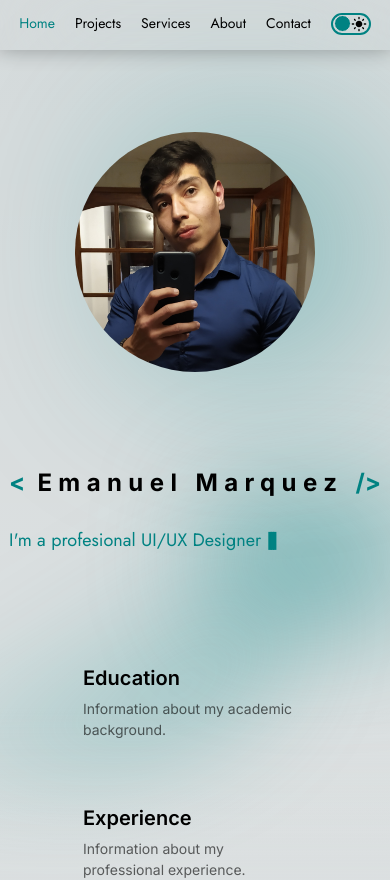
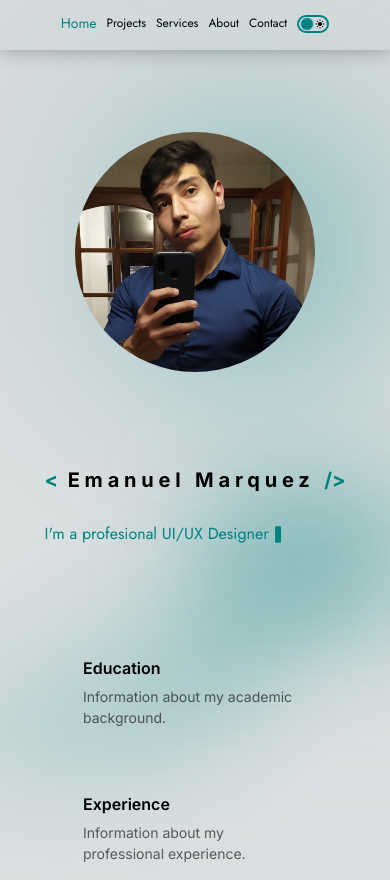
Before and after one commit to EmanuelGuillermoMarquez/Portfolio, a Next.js app: page / in a window 390 px wide. Shown: the top 880 px of the page. Built offline with nearby package versions, Linux system fonts and the light colour scheme.

Commit message:
responsive modified

```diff
--- a/src/app/about/page.jsx
+++ b/src/app/about/page.jsx
@@ -67,7 +67,7 @@ export default function AboutPage() {
                     <p>I currently work as a lawyer and, within the IT world, I work remotely and independently based on the needs of each client, and always predisposed to new opportunities.</p>
                     <p>I am looking for new opportunities where I can contribute my knowledge and, at the same time, grow professionally.</p>
                     <p>I'm from Santa Fe, Argentina.</p>
-                    <div style={{display:'flex', justifyContent:'space-between', width:'100%', padding:'4rem 0 '}}>
+                    <div style={{display:'flex', justifyContent:'space-between', gap:'20px', width:'100%', padding:'4rem 0 '}}>
                         <button><a href='/projects'>Recent works...</a></button>
                         <button><a href='/contact'>Let's Start!</a></button>
                     </div>
--- a/src/app/page.module.css
+++ b/src/app/page.module.css
@@ -242,7 +242,6 @@
   }
   .grid {
     grid-template-columns: 1fr;
-    margin-bottom: 120px;
   }
   .card {
     padding: 2rem;
@@ -276,6 +275,18 @@
     letter-spacing: 0.4rem;
   }
 }
+@media (max-width: 450px) {
+  .section_info h1 {
+    font-size: 20px;
+    letter-spacing: 0.3rem;
+  }
+  .card h2 {
+    font-size: 16px;
+  }
+  .card p {
+    font-size: 14px;
+  }
+}
 
 
 
--- a/src/app/projects/page.module.css
+++ b/src/app/projects/page.module.css
@@ -253,4 +253,9 @@
     .slide {
         height: 250px;
     }
+    .container h3 {
+        font-size: 1.5rem;
+        line-height: 3rem;
+        letter-spacing: 0.1rem;
+    }
 }
--- a/src/components/navbar/Navbar.jsx
+++ b/src/components/navbar/Navbar.jsx
@@ -78,10 +78,10 @@ function Navbar() {
           </Link>
         ))}
 
-        <div style={{position:'relative'}}>
+        <div style={{position:'relative', height:'min-content'}}>
           <div ref={ref} className={styles.theme_switch} onClick={handleThemeSwitch}>
-            <DarkModeIcon fontSize='10px'/>
-            <LightModeIcon fontSize='10px'/>
+            <DarkModeIcon fontSize='10px' className={styles.icon}/>
+            <LightModeIcon fontSize='10px' className={styles.icon}/>
           </div>
           <div style={{height: '1px', margin: '1px', backgroundColor: 'transparent'}}></div>
         </div>
--- a/src/components/navbar/navbar.module.css
+++ b/src/components/navbar/navbar.module.css
@@ -77,18 +77,22 @@ text-decoration: none;
     z-index: 0;
     width: 15px;
     height: 15px;
-    margin-left: 1px;
+    margin: 0 1px;
     left: 0;
     right: unset;
-    border: solid thin rgb(var(--background-start-rgb));
+    border: solid thin rgba(var(--background-end-rgb), 0.6);
     border-radius: 50%;
     background-color: var(--special-color);
     transition: 0.3s ease;
 }
 .theme_switch.dark_mode::before {
     left: unset;
-    transform: translateX(100%);
-    border: solid thin black;
+    transform: translateX(calc(100%));
+    /* right: 0; */
+}
+.icon {
+    font-size: 16px;
+    padding: 2px;
 }
 
 @media (max-width: 800px) {
@@ -105,7 +109,33 @@ text-decoration: none;
     .container {
         justify-content: center;
     }
+    .item {
+        font-size: 12px;
+    }
     .links{
         gap: 20px;
     }
+    .theme_switch {
+        width: 32px;
+        height: 18px;
+        padding: 0px;
+    }
+    .theme_switch::before {
+        width: 12px;
+        height: 12px;
+    }
+    .theme_switch.dark_mode::before {
+        left: unset;
+        transform: translateX(calc(100%));
+        /* right: 0;  */
+    }
+    .icon {
+        font-size: 14px;
+        padding: 2px;
+    }
 }
+@media (max-width: 400px) {
+    .links{
+        gap: 10px;
+    }
+}
--- a/src/components/parallax/Parallax.jsx
+++ b/src/components/parallax/Parallax.jsx
@@ -34,11 +34,18 @@ export default function Parallax() {
             btn.current.style.right = '-300px';
         };
 
-        if(window.matchMedia('(max-width: 500px)').matches) {
+        if(window.matchMedia('(max-width: 400px)').matches) {
             if(value >= 1300) btn.current.style.right = '0';
 
             text_left.current.style.left = value * 0.05 + 'px';
-            text_right.current.style.right = value * 0.05 + 'px';
+            text_right.current.style.right = value * 0.03 + 'px';
+            text_right.current.style.left = 'unset';
+        }
+        else if(window.matchMedia('(max-width: 500px)').matches) {
+            if(value >= 1300) btn.current.style.right = '0';
+
+            text_left.current.style.left = value * 0.05 + 'px';
+            text_right.current.style.right = value * 0.04 + 'px';
             text_right.current.style.left = 'unset';
         }
         else if(window.matchMedia('(max-width: 600px)').matches) {
--- a/src/components/typewriter/typewriter.module.css
+++ b/src/components/typewriter/typewriter.module.css
@@ -25,3 +25,11 @@
     font-size: 18px;
   }
 }
+@media (max-width: 500px) {
+  .cursor_type {
+    font-size: 16px;
+  }
+  .cursor_type::after {
+    font-size: 16px;
+  }
+}
```
Also changed, not shown: src/app/about/page.module.css (+24 -7 lines).
